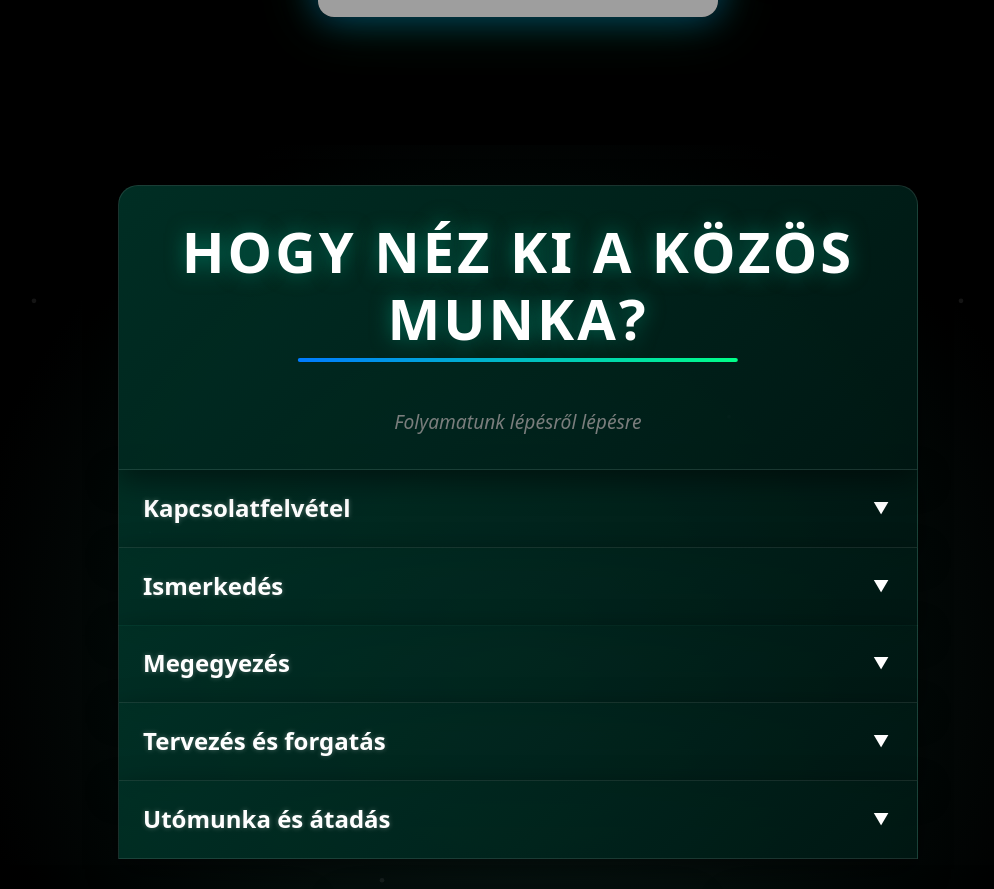
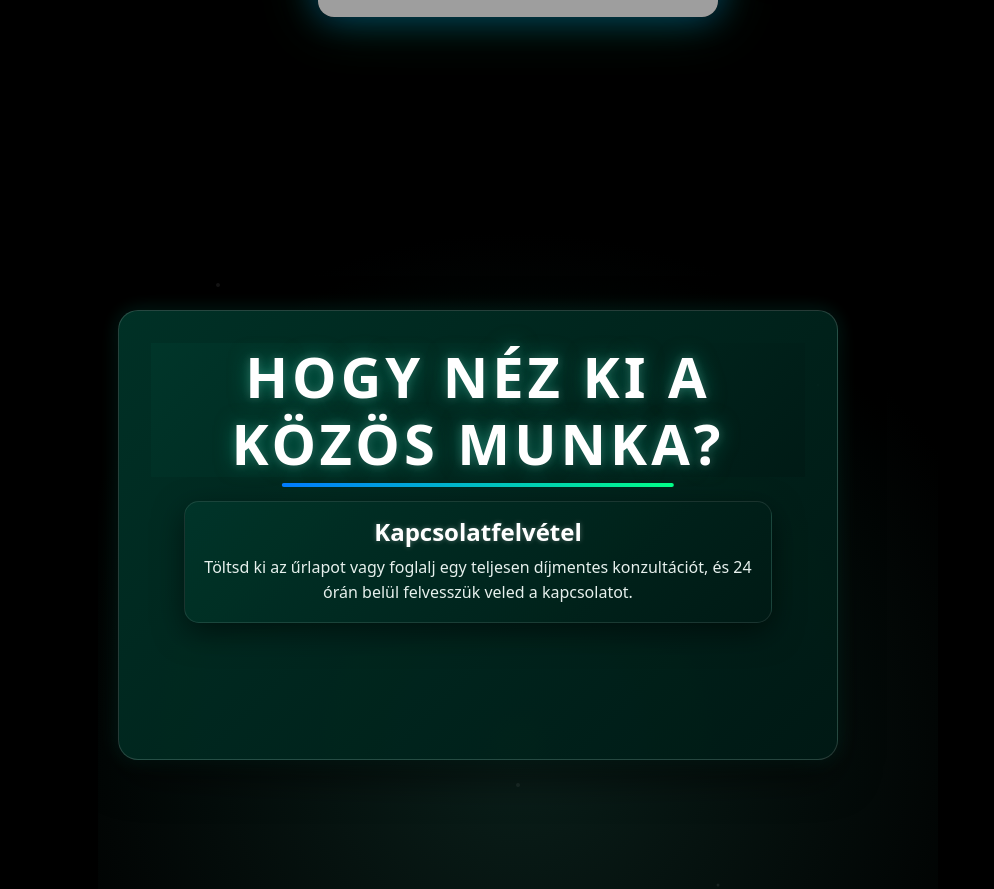
Before and after one commit to XY56L7/tbz_productions, a React (Create React App) app: page / in a window 1280 px wide. Shown: the part 5291-6180 px from the top of the page, without its empty margins (122-1116 px from the left). Built offline with nearby package versions, Linux system fonts and the light colour scheme; grey boxes are pictures that could not be loaded; a web font is replaced by a local one.

Commit message:
Update the display of the FAQ

```diff
--- a/src/FAQ.css
+++ b/src/FAQ.css
@@ -1,10 +1,9 @@
-/* FAQ.css */
 .faq-section {
   background: radial-gradient(circle at center, #0a1f1a 0%, #000000 70%);
   padding: 40px 20px;
   position: relative;
   overflow: hidden;
-  min-height: 120vh; /* Jelentősen csökkentett scroll space */
+  min-height: 150vh;
 }
 
 .faq-container {
@@ -27,229 +26,135 @@
 }
 
 .process-stack {
+  position: relative;
   max-width: 800px;
-  margin: 0 auto 2rem; /* Csökkentett alsó margó */
-}
-
-.scroll-item {
-  will-change: transform, opacity; /* Optimize performance */
-  transition: none; /* No transition, direct scroll control */
+  margin: 0 auto;
+  min-height: 800px;
 }
 
 .process-main {
-  background: linear-gradient(135deg, rgba(0, 54, 42, 0.85), rgba(0, 26, 21, 0.85));
-  border-radius: 20px 20px 0 0;
-  padding: 2rem; /* Csökkentett padding */
+  background: linear-gradient(135deg, rgba(0, 54, 42, 0.9), rgba(0, 26, 21, 0.9));
+  border-radius: 20px;
+  padding: 2rem;
   text-align: center;
-  box-shadow: 0 10px 30px rgba(0, 0, 0, 0.5);
+  box-shadow: 0 15px 40px rgba(0, 0, 0, 0.6), 0 0 20px rgba(0, 179, 143, 0.2);
+  border: 1px solid rgba(255, 255, 255, 0.15);
+  position: sticky;
+  top: 50%;
+  transform: translateY(-50%);
+  z-index: 5;
   opacity: 0;
-  transform: translateY(100vh);
-  position: relative;
-  z-index: 10;
-  border: 1px solid rgba(255, 255, 255, 0.1);
+  transition: opacity 0.8s ease;
+  width: 800px;
+  max-width: 90%;
+  height: 450px; /* Fix magasság a stackhez */
+}
+
+.process-main.visible {
+  opacity: 1;
 }
 
 .section-title {
   color: #fff;
   font-size: 2.5rem;
-  text-align: center;
-  margin-bottom: 1rem;
+  margin: 0 0 1rem 0;
   text-transform: uppercase;
-  letter-spacing: 3px;
+  letter-spacing: 4px;
   font-weight: 700;
-  text-shadow: 0 0 20px rgba(0, 179, 143, 0.5);
+  text-shadow: 0 0 20px rgba(0, 179, 143, 0.5), 0 0 10px rgba(255, 255, 255, 0.2);
+  position: sticky;
+  top: 0;
+  z-index: 10;
+  background: inherit; /* A fő box háttere marad látható */
 }
 
-.section-subtitle {
-  color: #b0e0d5;
-  font-size: 1.1rem;
-  text-align: center;
-  max-width: 700px;
-  margin: 0 auto;
-  font-style: italic;
-  opacity: 0.9;
+.layer-container {
+  position: relative;
+  width: 100%;
+  padding-top: 60px; /* Hely a fő címnek */
 }
 
 .process-layer {
   background: linear-gradient(135deg, rgba(0, 54, 42, 0.85), rgba(0, 26, 21, 0.85));
-  border-radius: 0;
-  padding: 1.5rem;
+  border-radius: 15px;
+  padding: 1rem;
   box-shadow: 0 10px 30px rgba(0, 0, 0, 0.5);
+  border: 1px solid rgba(255, 255, 255, 0.1);
+  width: 90%;
+  margin: 0 auto 5px auto;
   opacity: 0;
-  transform: translateY(100vh);
-  border: 1px solid rgba(255, 255, 255, 0.1);
-  border-top: none;
-  position: relative;
-  cursor: pointer;
-  transition: all 0.3s ease;
+  transform: translateY(100%);
+  transition: transform 0.8s ease-out, opacity 0.8s ease-out, height 0.3s ease;
+  position: absolute;
+  left: 5%;
 }
 
-.process-layer:hover {
-  background: linear-gradient(135deg, rgba(0, 54, 42, 0.95), rgba(0, 26, 21, 0.95));
+.process-layer.visible {
+  opacity: 1;
+  transform: translateY(0);
 }
 
-.process-layer.open {
-  background: linear-gradient(135deg, rgba(0, 54, 42, 0.95), rgba(0, 26, 21, 0.95));
-  box-shadow: 0 15px 35px rgba(0, 179, 143, 0.3);
-}
-
-.layer-header {
-  display: flex;
-  justify-content: space-between;
-  align-items: center;
-  width: 100%;
+.process-layer.stacked {
+  height: 40px; /* Csak a cím magassága */
+  overflow: hidden;
 }
 
 .layer-subtitle {
   font-size: 1.5rem;
   font-weight: 600;
   color: #fff;
-  margin: 0;
+  margin: 0 0 0.5rem 0;
   text-shadow: 0 0 5px rgba(255, 255, 255, 0.3);
 }
 
-.toggle-icon {
-  display: flex;
-  align-items: center;
-  justify-content: center;
-  width: 24px;
-  height: 24px;
-  transition: transform 0.3s ease;
-}
-
-.arrow {
-  color: #fff;
+.layer-description {
   font-size: 1rem;
-  transition: transform 0.3s ease;
-}
-
-.arrow.up {
-  transform: rotate(180deg);
-}
-
-.layer-content {
-  max-height: 0;
-  overflow: hidden;
-  transition: max-height 0.3s ease-out;
-  opacity: 0;
-}
-
-.layer-content.visible {
-  max-height: 200px;
-  opacity: 1;
-  margin-top: 1rem;
-  padding-top: 1rem;
-  border-top: 1px solid rgba(255, 255, 255, 0.1);
-}
-
-.layer-description {
-  font-size: 1.1rem;
   color: #e6f0ed;
   margin: 0;
   line-height: 1.6;
 }
 
-.info-grid {
-  display: grid;
-  grid-template-columns: repeat(3, 1fr);
-  gap: 2rem;
-  max-width: 1200px;
-  margin: 0 auto;
-  padding: 0 2rem;
-}
-
-.info-box {
-  background: linear-gradient(135deg, rgba(0, 54, 42, 0.85), rgba(0, 26, 21, 0.85));
-  border-radius: 20px;
-  padding: 2rem;
-  text-align: center;
-  box-shadow: 0 10px 30px rgba(0, 0, 0, 0.5);
-  border: 1px solid rgba(255, 255, 255, 0.1);
-  opacity: 0;
-  transform: translateY(100vh);
-}
-
-.info-box:hover {
-  transform: translateY(-5px); /* Hover effect */
-  box-shadow: 0 12px 35px rgba(0, 179, 143, 0.4);
-}
-
-.info-title {
-  font-size: 1.4rem;
-  font-weight: 600;
-  color: #fff;
-  margin-bottom: 1rem;
-  text-shadow: 0 0 5px rgba(255, 255, 255, 0.3);
-}
-
-.info-text {
-  color: #e6f0ed;
-  font-size: 1rem;
-}
-
-/* Animations */
 @keyframes twinkle {
   0%, 100% { opacity: 0.3; }
   50% { opacity: 0.6; }
 }
 
-/* Responsive Design */
 @media (max-width: 768px) {
   .faq-section {
     padding: 30px 15px;
-    min-height: 100vh; /* Még kisebb scroll space mobilon */
   }
 
   .process-main {
     padding: 1.5rem;
+    width: 95%;
+    height: 400px;
   }
 
   .section-title {
-    font-size: 1.6rem; /* Kisebb betűméret */
-    margin-bottom: 0.5rem;
+    font-size: 1.8rem;
+    letter-spacing: 3px;
   }
 
-  .section-subtitle {
+  .layer-container {
+    padding-top: 50px;
+  }
+
+  .process-layer {
+    padding: 0.8rem;
+    width: 95%;
+    left: 2.5%;
+  }
+
+  .layer-subtitle {
+    font-size: 1.3rem;
+    margin-bottom: 0.3rem;
+  }
+
+  .layer-description {
     font-size: 0.9rem;
   }
 
-  .process-layer {
-    padding: 1rem;
-  }
-
-  .layer-subtitle {
-    font-size: 1.2rem;
-  }
-
-  .layer-description {
-    font-size: 0.95rem;
-  }
-
-  .toggle-icon {
-    width: 20px;
-    height: 20px;
-  }
-
-  .arrow {
-    font-size: 0.9rem;
-  }
-
-  .info-grid {
-    grid-template-columns: 1fr;
-    gap: 1rem;
-    padding: 0 0.5rem;
-  }
-
-  .info-box {
-    padding: 1.2rem;
-  }
-
-  .info-title {
-    font-size: 1.1rem;
-    margin-bottom: 0.5rem;
-  }
-
-  .info-text {
-    font-size: 0.9rem;
+  .process-layer.stacked {
+    height: 35px;
   }
 }
--- a/src/asked.tsx
+++ b/src/asked.tsx
@@ -1,15 +1,9 @@
-// FAQ.tsx
-import React, { useEffect, useRef, useState } from "react";
+import React, { useEffect, useRef } from "react";
 import './FAQ.css';
 
 interface ProcessStep {
   subtitle: string;
   description: string;
-}
-
-interface InfoBox {
-  title: string;
-  text: string;
 }
 
 const processSteps: ProcessStep[] = [
@@ -20,53 +14,77 @@ const processSteps: ProcessStep[] = [
   { subtitle: "Utómunka és átadás", description: "A kész anyagokat szerkesztjük, átadjuk jóváhagyásra, majd kezeljük a közösségi médiádat, ha kéred." },
 ];
 
-const additionalInfo: InfoBox[] = [
-  { title: "Mennyibe kerül?", text: "Minden projekt egyedi, személyre szabott árajánlatot készítünk. Kérj ajánlatot!" },
-  { title: "Miért éri ez meg nekem?", text: "Leveszünk rólad minden terhet: profi csapatunk mindent egy kézben tart, neked csak jóváhagynod kell a kész anyagokat." },
-  { title: "Ki fog szerepelni?", text: "Te vagy céged emberei, de ha kéred, mi is biztosítunk szereplőt." }
-];
-
 const FAQ: React.FC = () => {
   const sectionRef = useRef<HTMLDivElement>(null);
-  const [openSteps, setOpenSteps] = useState<number[]>([]);
-
-  const toggleStep = (index: number) => {
-    setOpenSteps(prev => {
-      if (prev.includes(index)) {
-        return prev.filter(i => i !== index);
-      } else {
-        return [...prev, index];
-      }
-    });
-  };
+  const isLocked = useRef(false);
+  const animationCompleted = useRef(false);
 
   useEffect(() => {
     const handleScroll = () => {
       if (!sectionRef.current) return;
 
       const sectionTop = sectionRef.current.getBoundingClientRect().top;
-      const sectionHeight = sectionRef.current.offsetHeight;
+      const sectionBottom = sectionRef.current.getBoundingClientRect().bottom;
       const windowHeight = window.innerHeight;
-      const totalItems = processSteps.length + additionalInfo.length + 1;
+      const mainBox = sectionRef.current.querySelector('.process-main') as HTMLElement;
+      const layers = sectionRef.current.querySelectorAll('.process-layer') as NodeListOf<HTMLElement>;
 
-      // Scroll progress over the entire section
-      const scrollProgress = Math.min(1, Math.max(0, (windowHeight - sectionTop) / (sectionHeight * 0.4)));
+      if (sectionTop < windowHeight && sectionBottom > 0) {
+        mainBox.classList.add('visible');
 
-      // Update each element's position
-      const elements = sectionRef.current.querySelectorAll('.scroll-item') as NodeListOf<HTMLElement>;
-      elements.forEach((element, index) => {
-        const itemStart = index / totalItems;
-        const itemProgress = Math.min(1, Math.max(0, (scrollProgress - itemStart) / (1 / totalItems)));
-        const translateY = (1 - itemProgress) * (windowHeight * 0.5);
-        element.style.transform = `translateY(${translateY}px)`;
-        element.style.opacity = `${itemProgress}`;
+        const scrollProgress = Math.min(1, Math.max(0, (windowHeight - sectionTop) / (windowHeight * 1.5)));
+
+        let allStacked = true;
+        let currentIndex = -1;
+        layers.forEach((layer, index) => {
+          const stackOffset = index * 50; // Távolság fentről
+          const triggerPoint = 0.2 + (index * 0.15);
+          if (scrollProgress >= triggerPoint) {
+            layer.classList.add('visible');
+            layer.style.top = `${stackOffset}px`; // Pozícionálás a konténerben
+            currentIndex = index;
+          } else {
+            layer.classList.remove('visible');
+            allStacked = false;
+          }
         });
+
+        // Stackelés: az előző kártyák csak a címet mutatják
+        layers.forEach((layer, index) => {
+          if (index < currentIndex) {
+            layer.classList.add('stacked');
+          } else {
+            layer.classList.remove('stacked');
+          }
+        });
+
+        if (!allStacked && !isLocked.current && !animationCompleted.current) {
+          isLocked.current = true;
+          const scrollPosition = window.scrollY;
+          document.body.style.overflow = 'hidden';
+          window.scrollTo(0, scrollPosition);
+        } else if (allStacked && isLocked.current) {
+          isLocked.current = false;
+          animationCompleted.current = true;
+          document.body.style.overflow = '';
+        }
+      } else {
+        mainBox.classList.remove('visible');
+        layers.forEach(layer => layer.classList.remove('visible', 'stacked'));
+        if (isLocked.current && animationCompleted.current) {
+          isLocked.current = false;
+          document.body.style.overflow = '';
+        }
+      }
     };
 
-    window.addEventListener('scroll', handleScroll);
+    window.addEventListener('scroll', handleScroll, { passive: true });
     handleScroll();
 
-    return () => window.removeEventListener('scroll', handleScroll);
+    return () => {
+      window.removeEventListener('scroll', handleScroll);
+      document.body.style.overflow = '';
+    };
   }, []);
 
   return (
@@ -75,37 +93,17 @@ const FAQ: React.FC = () => {
         <div className="starry-background" />
 
         <div className="process-stack">
-          <div className="process-main scroll-item">
+          <div className="process-main">
             <h2 className="section-title">Hogy néz ki a közös munka?</h2>
-            <p className="section-subtitle">Folyamatunk lépésről lépésre</p>
-          </div>
-
+            <div className="layer-container">
               {processSteps.map((step, index) => (
-            <div
-              key={index}
-              className={`process-layer scroll-item ${openSteps.includes(index) ? 'open' : ''}`}
-              onClick={() => toggleStep(index)}
-            >
-              <div className="layer-header">
+                <div key={index} className="process-layer">
                   <h3 className="layer-subtitle">{step.subtitle}</h3>
-                <div className="toggle-icon">
-                  <span className={`arrow ${openSteps.includes(index) ? 'up' : 'down'}`}>▼</span>
-                </div>
-              </div>
-              <div className={`layer-content ${openSteps.includes(index) ? 'visible' : ''}`}>
                   <p className="layer-description">{step.description}</p>
-              </div>
                 </div>
               ))}
             </div>
-
-        <div className="info-grid">
-          {additionalInfo.map((item, index) => (
-            <div key={index} className="info-box scroll-item">
-              <h3 className="info-title">{item.title}</h3>
-              <p className="info-text">{item.text}</p>
           </div>
-          ))}
         </div>
       </div>
     </section>
```
Lines whose indentation alone changed are shown as unchanged.
